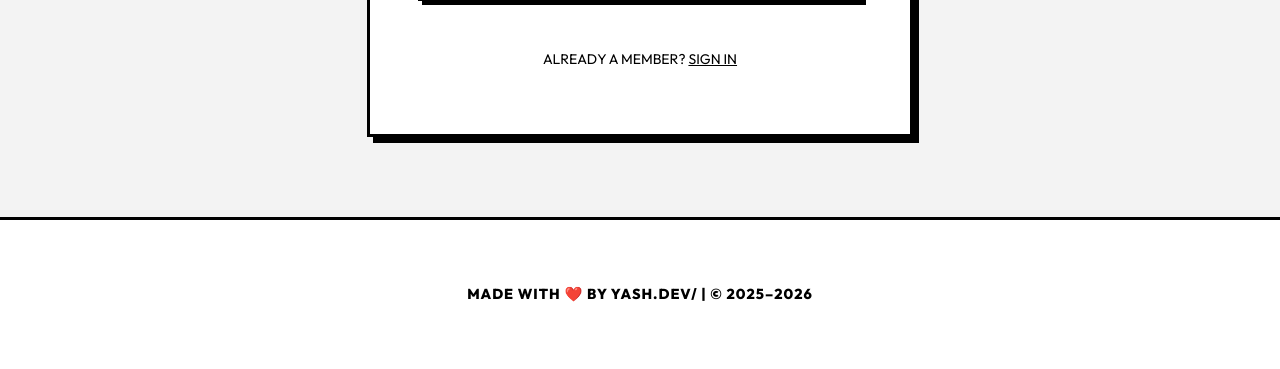
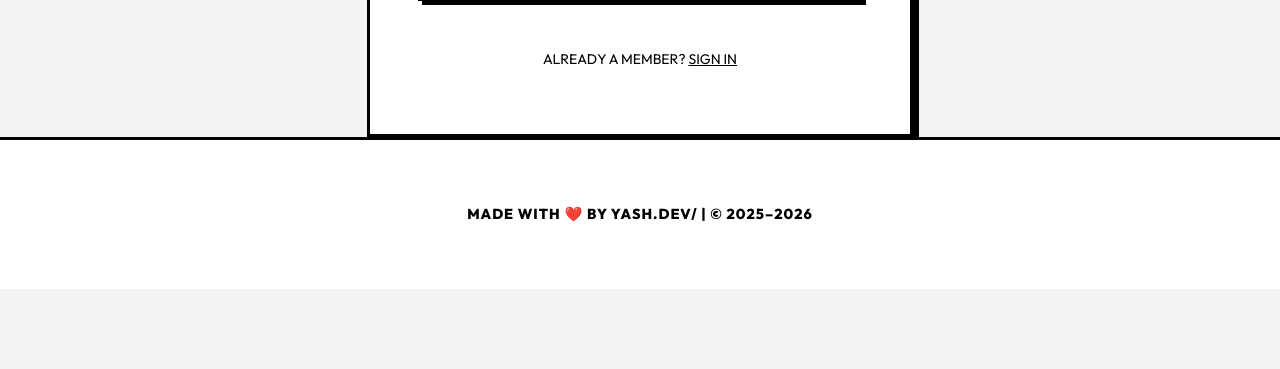
Before and after one commit to yashkhandelwal16/DataStudio, a Flask app: page /signup in a window 1280 px wide. Shown: the part 1026-1395 px from the top of the page. After the commit the page ends 1248 px from the top, so only its background shows below. Run offline with Flask 3, Linux system fonts and the light colour scheme.

Commit message:
setresponsive

```diff
--- a/static/css/style.css
+++ b/static/css/style.css
@@ -43,13 +43,18 @@ body {
   /* Prevent horizontal scroll */
   width: 100%;
   position: relative;
+  min-height: 100vh;
+  display: flex;
+  flex-direction: column;
 }
 
 html {
   overflow-x: hidden;
   width: 100%;
-  scrollbar-width: none; /* Firefox */
-  -ms-overflow-style: none; /* IE and Edge */
+  scrollbar-width: none;
+  /* Firefox */
+  -ms-overflow-style: none;
+  /* IE and Edge */
 }
 
 /* Hide scrollbar for Chrome, Safari and Opera */
@@ -256,7 +261,7 @@ body::-webkit-scrollbar {
 
 /* Footer */
 footer {
-  margin-top: 5rem;
+  margin-top: auto;
   padding: 4rem 2rem;
   border-top: var(--border-thick);
   background: var(--bg-card);
```
